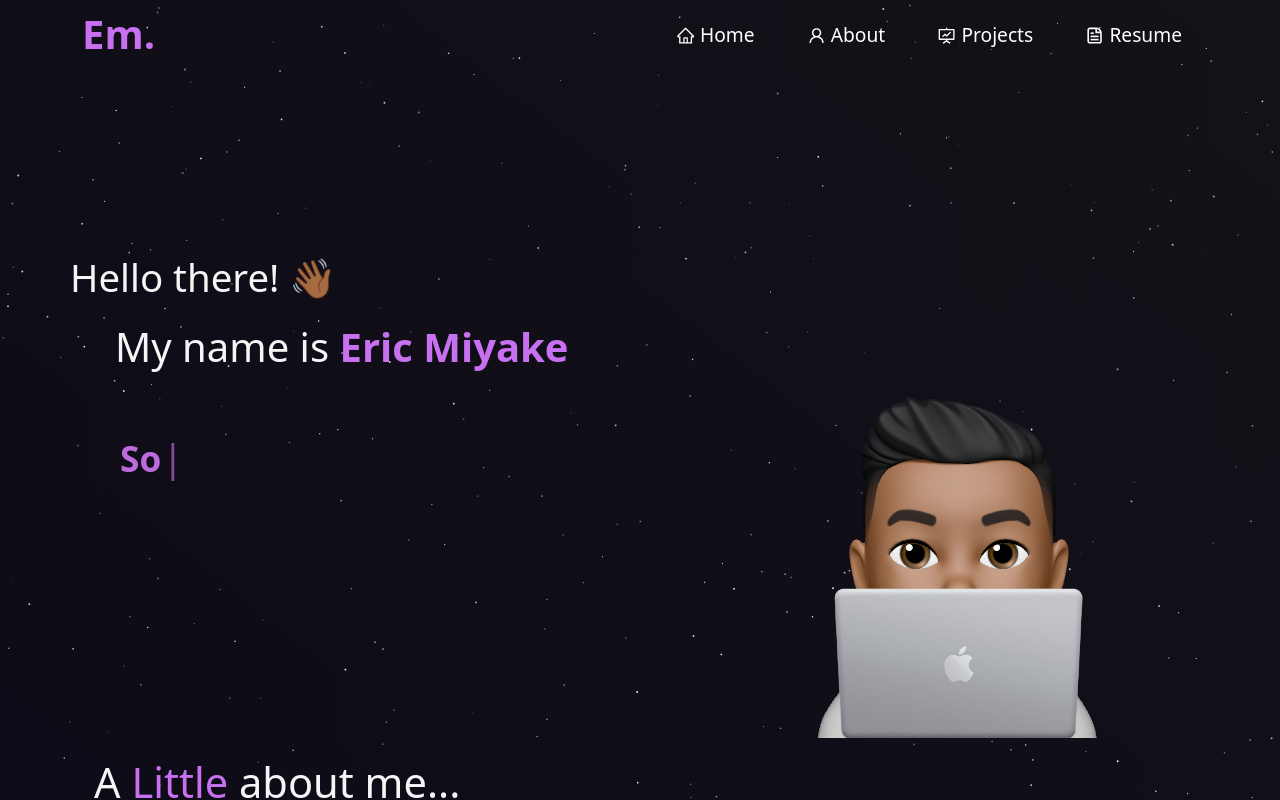
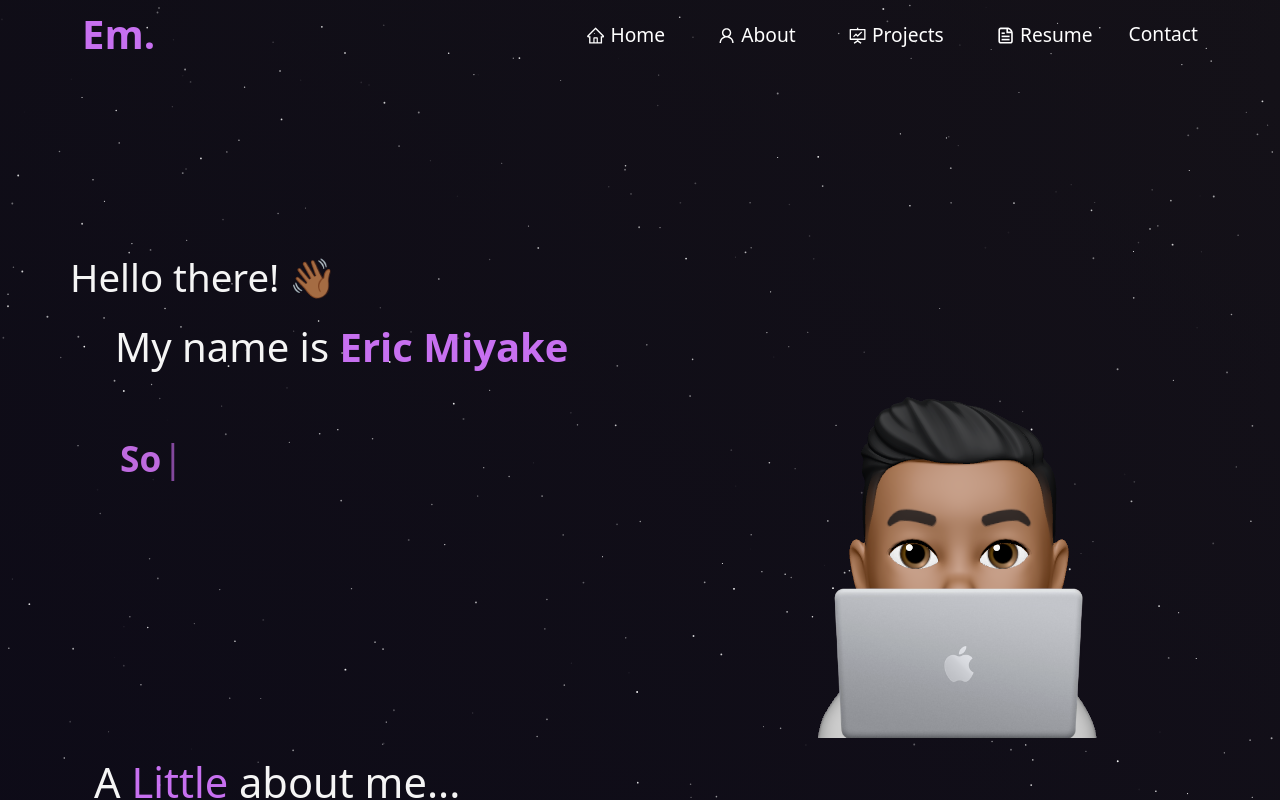
Before and after one commit to ArekBM/Portfolio, a React (Vite) app: page / in a window 1280 px wide. Shown: the top 800 px of the page. Built offline with nearby package versions, Linux system fonts and the light colour scheme.

Commit message:
added contact

```diff
--- a/src/components/Navbar.jsx
+++ b/src/components/Navbar.jsx
@@ -89,6 +89,11 @@ export default function NavBar() {
                                 Resume
                             </Nav.Link>
                         </Nav.Item>
+                        <Nav.Item>
+                            <a href='mailto:eric.bmiyake@gmail.com' className='contact' >
+                                Contact
+                            </a>
+                        </Nav.Item>
 
 
                     </Nav>
--- a/src/styles.css
+++ b/src/styles.css
@@ -421,3 +421,9 @@ html {
 .em {
     font-weight: bolder;
 }
+
+.contact {
+    text-decoration: none;
+    color: white;
+    top: 12px;
+}
```
